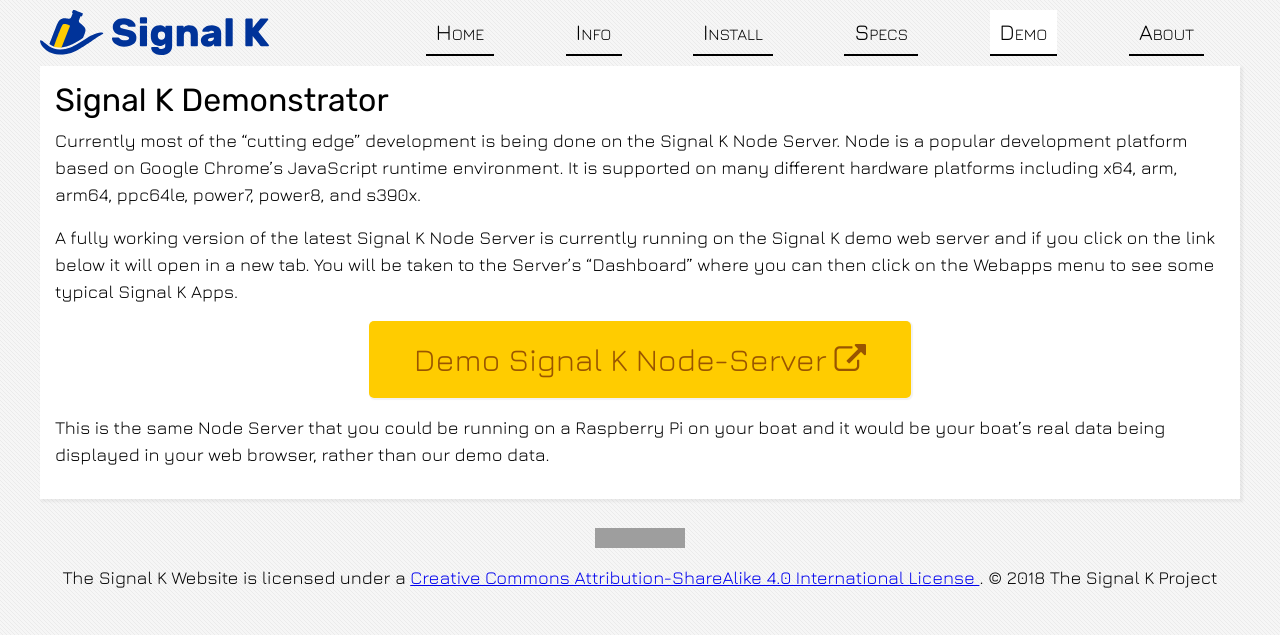
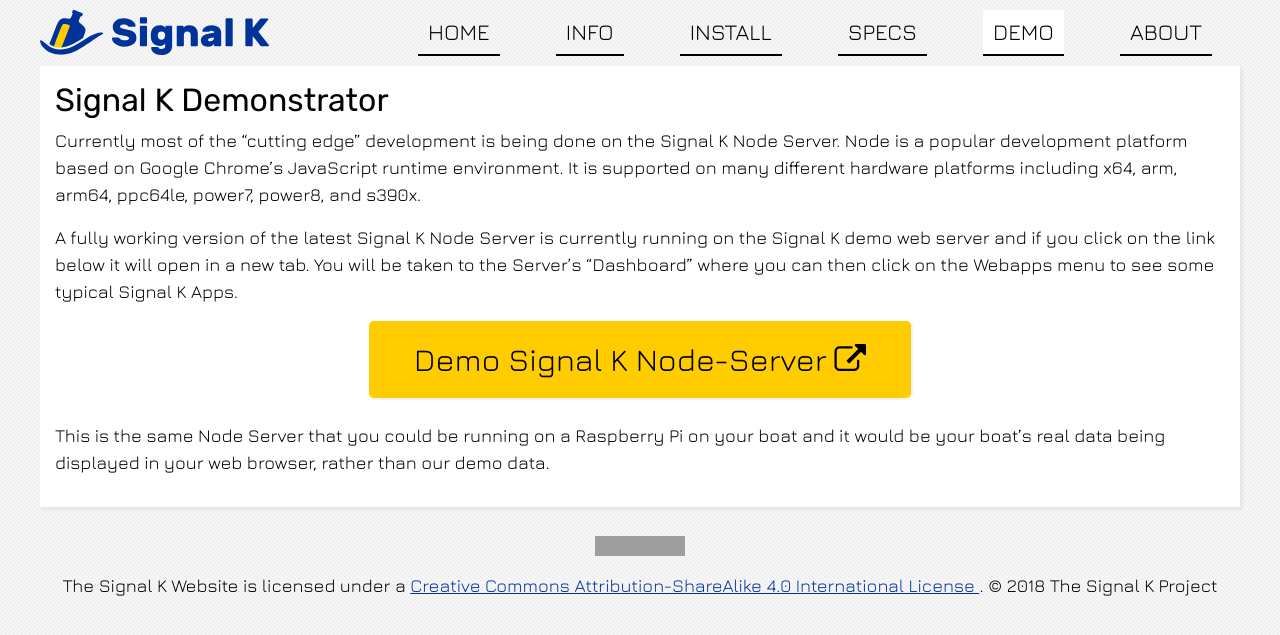
Before and after one commit to SignalK/signalk.github.io, a Jekyll site: the page built from demo.md, in a window 1280 px wide. Shown: the top 635 px of the page. Built offline with Jekyll 4.4.1, drawn with Linux system fonts in a browser that asks for light colours; grey boxes are pictures that could not be loaded.

Commit message:
Rearrange CSS, apply styles to links and add banner styling

```diff
--- a/css/style.css
+++ b/css/style.css
@@ -31,6 +31,10 @@
 
 strong {
   font-weight: bold;
+}
+
+a {
+  color: #039;
 }
 
 .article {
@@ -135,9 +139,9 @@
   font-size: 1.4rem;
   line-height: 1.5;
   border-bottom: 2px solid;
-  font-variant: small-caps;
   padding: 5px 10px;
   text-align: center;
+  text-transform: uppercase;
 }
 
 .link-list a {
@@ -154,6 +158,14 @@
 .link-list a {
   text-decoration: none;
   color: #000;
+}
+
+.check-list a {
+  text-decoration: none;
+}
+
+.check-list li:hover a {
+  text-decoration: underline;
 }
 
 /*
@@ -213,13 +225,15 @@
 .button-big {
   display: inline-block;
   background: #ffcc00;
-  color: #950;
+  color: #000;
+  font-family: Jura, sans-serif;
   font-size: 1.75em;
   padding: 15px 45px 15px 45px;
   outline: 0;
   border-radius: 5px;
   text-decoration: none;
   box-shadow: 1px 1px 1px 1px rgba(128,128,128,0.1);
+  margin-bottom: 0.25em;
 }
 
 .check-list li {
@@ -257,84 +271,6 @@
   padding: 25px;
   text-align: center;
   line-height: 2;
-}
-
-@media (max-width: 600px) {
-  .container {
-    width: 100% !important;
-  }
-
-  .container-grid {
-    grid-template-columns: 1fr 1fr;
-    grid-template-rows: 50px 1fr;
-  }
-
-  .container-grid img, .container-grid > a {
-    justify-self: center;
-  }
-
-  .container-grid-2 {
-    grid-template-columns: 1fr;
-  }
-
-  .sidebar {
-    grid-row-start: 1;
-  }
-
-  .container-grid-3 {
-    grid-template-columns: 1fr;
-  }
-
-  .container-flex {
-    flex-direction: column;
-  }
-
-  nav.container-flex {
-    grid-column: 1/3;
-    visibility: hidden;
-    opacity: 0;
-    transition: visibility 0s, opacity 0.5s linear;
-    height: 0;
-    overflow: hidden;
-  }
-
-  nav.container-flex.open {
-    visibility: visible;
-    opacity: 1;
-    height: auto;
-  }
-
-  .banner {
-    padding: 2rem 0 0 0;
-  }
-
-  .banner img {
-    max-width: 100%;
-  }
-
-  .banner .container-flex p {
-    width: 100% !important;
-  }
-
-  .banner .container-flex a {
-    display: none;
-  }
-
-  .icon {
-    display: inline;
-    font-weight: bold;
-    text-decoration: none;
-    font-size: 1.5em;
-    color: #000;
-    background: #f0f0f0;
-    padding: 5px;
-    line-height: 45px;
-  }
-
-  figure img {
-    width: 100%;
-    height: auto;
-  }
 }
 
 figure {
@@ -426,3 +362,122 @@
   width: 80%;
   max-width: 800px;
 }
+
+.bordered-feature-image {
+  border-radius: 4px;
+  background: url("../images/banner3.jpg") no-repeat;
+  width: 800px;
+  height: 200px;
+  position: relative;
+}
+
+.bordered-feature-image span {
+  position: absolute;
+  top: 20px;
+  right: 20px;
+  text-align: right;
+  text-shadow: 1px 1px 4px rgba(255, 240, 115, 0.75);
+  color: #039;
+  font-size: 3em;
+}
+
+@media (max-width: 600px) {
+  .container {
+    width: 100% !important;
+  }
+
+  .container-grid {
+    grid-template-columns: 1fr 1fr;
+    grid-template-rows: 50px 1fr;
+  }
+
+  .container-grid img, .container-grid > a {
+    justify-self: center;
+  }
+
+  .container-grid-2 {
+    grid-template-columns: 1fr;
+  }
+
+  .sidebar {
+    grid-row-start: 1;
+  }
+
+  .container-grid-3 {
+    grid-template-columns: 1fr;
+  }
+
+  .container-flex {
+    flex-direction: column;
+  }
+
+  nav.container-flex {
+    grid-column: 1/3;
+    visibility: hidden;
+    opacity: 0;
+    transition: visibility 0s, opacity 0.5s linear;
+    height: 0;
+    overflow: hidden;
+  }
+
+  nav.container-flex.open {
+    visibility: visible;
+    opacity: 1;
+    height: auto;
+  }
+
+  .banner {
+    padding: 2rem 0 0 0;
+  }
+
+  .banner .bordered-feature-image {
+    max-width: 100%;
+  }
+
+  .banner .container-flex p {
+    width: 100% !important;
+  }
+
+  .banner .container-flex a {
+    display: none;
+  }
+
+  .icon {
+    display: inline;
+    font-weight: bold;
+    text-decoration: none;
+    font-size: 1.5em;
+    color: #000;
+    background: #f0f0f0;
+    padding: 5px;
+    line-height: 45px;
+  }
+
+  figure img {
+    width: 100%;
+    height: auto;
+  }
+
+  .bordered-feature-image {
+    border-radius: 4px;
+    background: url("../images/banner3.jpg"); /* -140px -100px no-repeat; */
+    width: calc(100% - 12px);
+    min-height: 100px;
+    position: relative;
+  }
+
+  .bordered-feature-image span {
+    top: 10px;
+    right: 10px;
+    font-size: 1.25rem;
+    text-align: center;
+  }
+}
+
+@media (max-width: 740px) {
+  .bordered-feature-image span {
+    font-size: 2em;
+    top: 10px;
+    right: 10px;
+  }
+}
```
